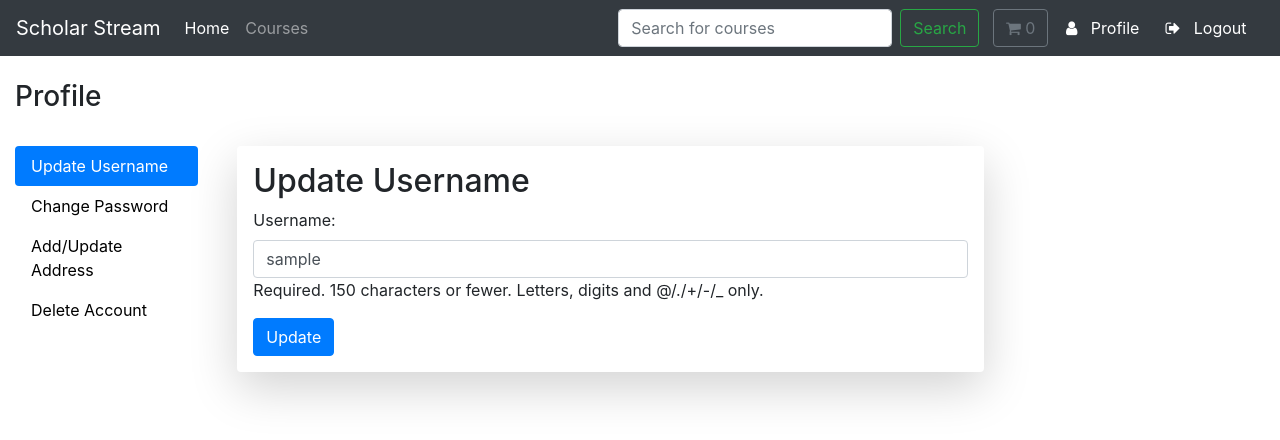
After one commit to akshaykumar19002/scholarstream, a Django app: page /user/profile/ in a window 1280 px wide. The commit adds this page. Shown: the top 440 px of the page. Run offline with Django 4.2, Linux system fonts and the light colour scheme; the visitor is signed in with stand-in values (Sample User, id 1); data comes from the database, SQL or seed files in the repository; data that the repository does not hold is empty; parts of the project's set-up code (start-up, migrations or seed data) failed here and were passed over; some libraries are stand-ins or nearby versions.

Commit message:
Modifies course and user functionality considering cart and payment

```diff
--- a/course/models.py
+++ b/course/models.py
@@ -4,8 +4,8 @@ from django.db import models
 class Course(models.Model):
     name = models.CharField(max_length=100)
     description = models.TextField()
-    is_paid = models.BooleanField(default=False)
     thumbnail = models.ImageField(upload_to='course-thumbnails/')
+    price = models.IntegerField(default=0)
 
     def __str__(self):
         return self.name
--- a/scholarstream/settings.py
+++ b/scholarstream/settings.py
@@ -46,7 +46,7 @@ INSTALLED_APPS = [
     'storages',
     'user.apps.UserConfig',
     'course.apps.CourseConfig',
-    'paymemt.apps.PaymentConfig',
+    'payment.apps.PaymentConfig',
     'cart.apps.CartConfig',
     'mathfilters',
     'crispy_forms',
--- /dev/null
+++ b/static/js/app.js
@@ -0,0 +1,6 @@
+var message_timeout = document.getElementById("message-timer");
+
+setTimeout(() => {
+    console.log('hidden');
+    message_timeout.style.display = "none";
+}, 2500);
--- a/templates/base.html
+++ b/templates/base.html
@@ -6,10 +6,10 @@
     <meta http-equiv="X-UA-Compatible" content="IE=edge">
     <meta name="viewport" content="width=device-width, initial-scale=1.0">
     <script src="https://cdn.jsdelivr.net/npm/bootstrap@5.3.0-alpha3/dist/js/bootstrap.bundle.min.js" integrity="sha384-ENjdO4Dr2bkBIFxQpeoTz1HIcje39Wm4jDKdf19U8gI4ddQ3GYNS7NTKfAdVQSZe" crossorigin="anonymous"></script>
-    <script src="https://code.jquery.com/jquery-3.3.1.slim.min.js"></script>
+    <script src="https://code.jquery.com/jquery-3.6.0.min.js"></script>
     <script src="https://cdnjs.cloudflare.com/ajax/libs/popper.js/1.14.7/umd/popper.min.js"></script>
     <script src="https://stackpath.bootstrapcdn.com/bootstrap/4.3.1/js/bootstrap.min.js"></script>
-    <link rel="stylesheet" href="https://cdnjs.cloudflare.com/ajax/libs/font-awesome/5.15.3/css/all.min.css">
+    <link rel="stylesheet" href="https://cdnjs.cloudflare.com/ajax/libs/font-awesome/4.7.0/css/font-awesome.min.css">
     <title>Scholar Stream</title>
     <link rel="stylesheet" href="https://stackpath.bootstrapcdn.com/bootstrap/4.3.1/css/bootstrap.min.css">
     <link rel="stylesheet" href="{% static 'css/styles.css' %}">
@@ -35,9 +35,30 @@
                 <input class="form-control mr-sm-2" type="search" placeholder="Search for courses" aria-label="Search">
                 <button class="btn btn-outline-success my-2 my-sm-0" type="submit">Search</button>
             </form>
-            &nbsp;
+            &nbsp; &nbsp;
             <ul class="navbar-nav ms-auto">
+                <li class="nav-item">
+                    <a type="button" role="button" href="{% url 'cart:summary' %}" class="btn btn-outline-secondary">
+                        <i class="fa fa-shopping-cart" aria-hidden="true"> </i>
+
+                        <div id="cart-qty" class="d-inline-flex">
+
+                            {% with qty=cart|length %}
+                                {% if qty > 0 %}
+                                    {{qty}}
+                                {% else %}
+                                    0
+                                {% endif %}
+                            {% endwith %}
+
+                        </div>
+                    </a>
+                </li>
+                &nbsp;
                 {% if user.is_authenticated %}
+                    <li class="nav-item">
+                        <a class="btn btn-alert navbar-btn text-white" type="button"  href="{% url 'user:profile' %}"> <i class="fa fa-user"></i> &nbsp; Profile </a>
+                    </li>
                     <li class="nav-item">
                         <a class="btn btn-alert navbar-btn text-white" type="button"  href="{% url 'user:logout' %}"> <i class="fa fa-sign-out"></i> &nbsp; Logout </a>
                     </li>
@@ -53,6 +74,27 @@
             </ul>
         </div>
     </nav>
+
+    {% for message in messages %}
+
+        {% if message.level == DEFAULT_MESSAGE_LEVELS.SUCCESS %}
+
+            <h6 id="message-timer" class="alert alert-success text-center">{{message}}</h6>
+
+        {% endif %}
+        {% if message.level == DEFAULT_MESSAGE_LEVELS.INFO %}
+
+            <h6 id="message-timer" class="alert alert-info text-center">{{message}}</h6>
+
+        {% endif %}
+        {% if message.level == DEFAULT_MESSAGE_LEVELS.ERROR %}
+
+            <h6 id="message-timer" class="alert alert-danger text-center">{{message}}</h6>
+
+        {% endif %}
+
+    {% endfor %}
+
     <br>
 
     {% block content %}
@@ -69,4 +111,5 @@
     </style>
 
 </body>
+    <script src="{% static 'js/app.js' %}"></script>
 </html>
--- a/user/forms.py
+++ b/user/forms.py
@@ -2,6 +2,8 @@ from django.contrib.auth.forms import UserCreationForm, AuthenticationForm
 from .models import UserModel
 from django import forms
 from django.forms.widgets import PasswordInput, TextInput
+
+from payment.models import BillingAddress
 
 
 class UserRegisterForm(UserCreationForm):
@@ -30,25 +32,105 @@ class LoginForm(AuthenticationForm):
     password = forms.CharField(widget=PasswordInput(attrs={'placeholder': 'Password'}))
 
 
-class UpdateUserForm(forms.ModelForm):
-    password = None
-
+class UpdateUsernameForm(forms.ModelForm):
     class Meta:
         model = UserModel
+        fields = ['username']
+        widgets = {
+            'username': TextInput(attrs={
+                'class': 'form-control',
+                'placeholder': 'Username',
+                'aria-describedBy': 'usernameHelpBlock'
+            }),
+        }
+        labels = {
+            'username': 'Username',
+        }
+        help_texts = {
+            'usernameHelpBlock': 'Enter your new username.',
+        }
 
-        fields = ['username', 'email']
-        exclude = ['password1', 'password2']
 
-    def __init__(self, *args, **kwargs) -> None:
-        super(UpdateUserForm, self).__init__(*args, **kwargs)
+class ChangePasswordForm(forms.Form):
+    currentPassword = forms.CharField(label='Current Password',
+        widget=forms.PasswordInput(attrs={'class': 'form-control', 'placeholder': 'Current Password',
+                'aria-describedBy': 'currentPasswordHelpBlock'}),
+        help_text='Enter your current password to confirm your identity.')
+    newPassword = forms.CharField(label='New Password', widget=forms.PasswordInput(
+        attrs={'class': 'form-control', 'placeholder': 'New Password',
+                'aria-describedBy': 'newPasswordHelpBlock'}),
+        help_text='Enter your new password.')
+    confirmPassword = forms.CharField(label='Confirm Password', widget=forms.PasswordInput(
+        attrs={'class': 'form-control', 'placeholder': 'Confirm Password',
+                'aria-describedBy': 'confirmPasswordHelpBlock'}),
+        help_text='Enter your new password again to confirm it.')
 
-        self.fields['email'].required = True
+    def clean(self):
+        cleaned_data = super().clean()
+        new_password = cleaned_data.get('new_password')
+        confirm_password = cleaned_data.get('confirm_password')
 
-    # email validation
-    def clean_email(self):
-        email = self.cleaned_data.get('email')
-        if UserModel.objects.filter(email=email).exclude(pk=self.instance.pk).exists():
-            raise forms.ValidationError('Email already exists')
-        if len(email) > 350:
-            raise forms.ValidationError('Email is too long')
-        return email
+        if new_password != confirm_password:
+            raise forms.ValidationError("New password and confirm password must match.")
+
+
+class AddUpdateAddressForm(forms.ModelForm):
+    class Meta:
+        model = BillingAddress
+        exclude = ['user']
+
+        widgets = {
+            'full_name': TextInput(attrs={
+                'class': 'form-control',
+                'placeholder': 'Full name',
+                'aria-describedBy': 'full_nameHelpBlock'
+            }),
+            'email': TextInput(attrs={
+                'class': 'form-control',
+                'placeholder': 'Email address',
+                'aria-describedBy': 'emailHelpBlock'
+            }),
+            'address1': TextInput(attrs={
+                'class': 'form-control',
+                'placeholder': 'Address line 1',
+                'aria-describedBy': 'address1HelpBlock'
+            }),
+            'address2': TextInput(attrs={
+                'class': 'form-control',
+                'placeholder': 'Address line 2',
+                'aria-describedBy': 'address2HelpBlock'
+            }),
+            'city': TextInput(attrs={
+                'class': 'form-control',
+                'placeholder': 'City',
+                'aria-describedBy': 'cityHelpBlock'
+            }),
+            'state': TextInput(attrs={
+                'class': 'form-control',
+                'placeholder': 'State',
+                'aria-describedBy': 'stateHelpBlock'
+            }),
+            'zipcode': TextInput(attrs={
+                'class': 'form-control',
+                'placeholder': 'Zipcode',
+                'aria-describedBy': 'zipcodeHelpBlock'
+            }),
+        }
+        labels = {
+            'full_name': 'Full Name',
+            'email': 'Email Address',
+            'address1': 'Address Line 1',
+            'address2': 'Address Line 2',
+            'city': 'City',
+            'state': 'State',
+            'zipcode': 'Zipcode'
+        }
+        help_texts = {
+            'full_nameHelpBlock': 'Enter your full name.',
+            'emailHelpBlock': 'Enter your email address.',
+            'address1HelpBlock': 'Enter your address.',
+            'address2HelpBlock': 'Enter your address.',
+            'cityHelpBlock': 'Enter your city.',
+            'stateHelpBlock': 'Enter your state.',
+            'zipcodeHelpBlock': 'Enter your zipcode.'
+        }
--- a/user/models.py
+++ b/user/models.py
@@ -10,7 +10,7 @@ class UserModel(AbstractUser):
         ('GA', 'Graduate Assistant')
     ]
     user_type = models.CharField(max_length=2, choices=TYPES, default='S')
-    courses = models.ManyToManyField(Course, null=True, blank=True)
+    courses = models.ManyToManyField(Course, blank=True)
 
     class Meta:
         verbose_name = 'User'
--- /dev/null
+++ b/user/templates/user/profile.html
@@ -0,0 +1,88 @@
+{% extends 'base.html' %}
+
+{% block content %}
+<div class="container-fluid">
+    <h3>Profile</h3>
+    <br>
+  <div class="row">
+    <div class="col-2 mr-4">
+      <ul class="nav nav-pills flex-column" id="profileTabs">
+        <li class="nav-item">
+          <a class="nav-link active" id="username-tab" data-bs-toggle="pill" href="#username">Update Username</a>
+        </li>
+        <li class="nav-item">
+          <a class="nav-link" id="password-tab" data-bs-toggle="pill" href="#password">Change Password</a>
+        </li>
+        <li class="nav-item">
+          <a class="nav-link" id="address-tab" data-bs-toggle="pill" href="#address">Add/Update Address</a>
+        </li>
+        <li class="nav-item">
+          <a class="nav-link" id="delete-tab" data-bs-toggle="pill" href="#delete">Delete Account</a>
+        </li>
+      </ul>
+    </div>
+
+
+    <div class="col-7 shadow-lg p-3 mb-5 bg-body rounded">
+      <div class="tab-content" id="profileTabsContent">
+        <div class="tab-pane fade show active" id="username">
+          <h2>Update Username</h2>
+          <form method="post">
+            {% csrf_token %}
+            {{ username_form.as_p }}
+            <button type="submit" name="username_form" class="btn btn-primary">Update</button>
+          </form>
+        </div>
+        <div class="tab-pane fade" id="password">
+          <h2>Change Password</h2>
+          <form method="post">
+            {% csrf_token %}
+            {{ password_form.as_p }}
+            <button type="submit" name="password_form" class="btn btn-primary">Change Password</button>
+          </form>
+        </div>
+        <div class="tab-pane fade" id="address">
+          <h2>Add/Update Shipping Address</h2>
+          <form method="post">
+            {% csrf_token %}
+            {{ address_form.as_p }}
+            <button type="submit" name="address_form" class="btn btn-primary">Save Address</button>
+          </form>
+        </div>
+        <div class="tab-pane fade" id="delete">
+          <h2>Delete Account</h2>
+          <button type="button" class="btn btn-danger" data-bs-toggle="modal" data-bs-target="#deleteConfirmationModal">
+            Delete Account
+          </button>
+        </div>
+      </div>
+    </div>
+  </div>
+
+  <!-- Delete Confirmation Modal -->
+  <div class="modal fade" id="deleteConfirmationModal" tabindex="-1" aria-labelledby="deleteConfirmationModalLabel" aria-hidden="true">
+    <div class="modal-dialog">
+      <div class="modal-content">
+        <div class="modal-header">
+          <h5 class="modal-title" id="deleteConfirmationModalLabel">Delete Account</h5>
+          <button type="button" class="btn-close" data-bs-dismiss="modal" aria-label="Close"></button>
+        </div>
+        <div class="modal-body">
+          <p>Are you sure you want to delete your account?</p>
+        </div>
+        <div class="modal-footer">
+          <button type="button" class="btn btn-secondary" data-bs-dismiss="modal">Cancel</button>
+          <button type="button" class="btn btn-danger" id="deleteAccountBtn">Delete</button>
+        </div>
+      </div>
+    </div>
+  </div>
+</div>
+
+<script>
+  document.getElementById('deleteAccountBtn').addEventListener('click', function() {
+    // Perform account deletion logic here
+    // You can make an AJAX request to the server to delete the account
+  });
+</script>
+{% endblock %}
--- a/user/urls.py
+++ b/user/urls.py
@@ -14,8 +14,8 @@ urlpatterns = [
     path('logout/', views.user_logout, name='logout'),
 
     # path('dashboard/', views.dashboard, name='dashboard'),
-    path('profile_management/', views.profile_management, name='profile-management'),
-    path('delete_user/', views.delete_user, name='delete-user'),
+    path('profile/', views.user_profile, name='profile'),
+    path('delete/', views.delete_user, name='delete'),
 
     path('password_reset/', auth_views.PasswordResetView.as_view(template_name='user/password/password-reset.html'), name='password_reset'),
     path('password_reset_sent/', auth_views.PasswordResetDoneView.as_view(template_name='user/password/password-reset-sent.html'), name='password_reset_done'),
--- a/user/views.py
+++ b/user/views.py
@@ -10,7 +10,9 @@ from django.contrib.auth import login, authenticate
 from django.contrib.auth.decorators import login_required
 from django.contrib import messages
 
-from .forms import UserRegisterForm, LoginForm, UpdateUserForm
+from django.contrib.auth import get_user_model
+
+from .forms import *
 from .token import user_tokenizer_generate
 
 class Register(View):
@@ -59,6 +61,7 @@ class Login(View):
             if user:
                 login(request, user)
                 return redirect('course:list')
+        return render(request, 'user/login.html', {'form': form})
 
 def email_verification(request, uidb64, token):
 
@@ -94,20 +97,6 @@ def user_logout(request):
 
     return redirect('user:login')
 
-@login_required(login_url='user:login')
-def profile_management(request):
-
-    form = UpdateUserForm(instance=request.user)
-
-    if request.method == 'POST':
-        form = UpdateUserForm(request.POST, instance=request.user)
-
-        if form.is_valid():
-            form.save()
-            messages.info(request, 'Your profile has been updated successfully.')
-            return redirect('course:list')
-
-    return render(request, 'user/profile-management.html', {'form': form})
 
 @login_required(login_url='user:login')
 def delete_user(request):
@@ -119,3 +108,45 @@ def delete_user(request):
         return redirect('course:list')
 
     return render(request, 'user/delete-user.html')
+
+
+@login_required(login_url='user:login')
+def user_profile(request):
+    User = get_user_model()
+    user = User.objects.get(id=request.user.id)
+    address = BillingAddress.objects.filter(user=user).first()
+
+    username_form = UpdateUsernameForm(request.POST or None, instance=user)
+    password_form = ChangePasswordForm(request.POST or None)
+    address_form = AddUpdateAddressForm(request.POST or None, instance=address)
+
+    print(request.POST)
+    if request.method == 'POST':
+        # Update username form
+        if 'username_form' in request.POST and username_form.is_valid():
+            username_form.save()
+
+        # Change password form
+        elif 'password_form' in request.POST and password_form.is_valid():
+            current_password = password_form.cleaned_data['currentPassword']
+            if user.check_password(current_password):
+                new_password = password_form.cleaned_data['newPassword']
+                user.set_password(new_password)
+                user.save()
+                user_logout(request)
+            else:
+                password_form.add_error('currentPassword', 'Current password is not correct')
+
+        # Add/Update address form
+        elif 'address_form' in request.POST and address_form.is_valid():
+            address = address_form.save(commit=False)
+            address.user = user
+            address.save()
+
+    context = {
+        'username_form': username_form,
+        'password_form': password_form,
+        'address_form': address_form
+    }
+
+    return render(request, 'user/profile.html', context)
```
Also changed, not shown: course/forms.py (+8 -5 lines), course/templates/course/list_course.html (+34 -5 lines), course/views.py (+9 -0 lines), user/templates/user/profile-management.html (deleted, +0 -61 lines), course/migrations/0002_remove_course_is_paid_course_price.py (added), user/migrations/0002_alter_usermodel_courses.py (added), user/migrations/0003_alter_usermodel_courses.py (added).
